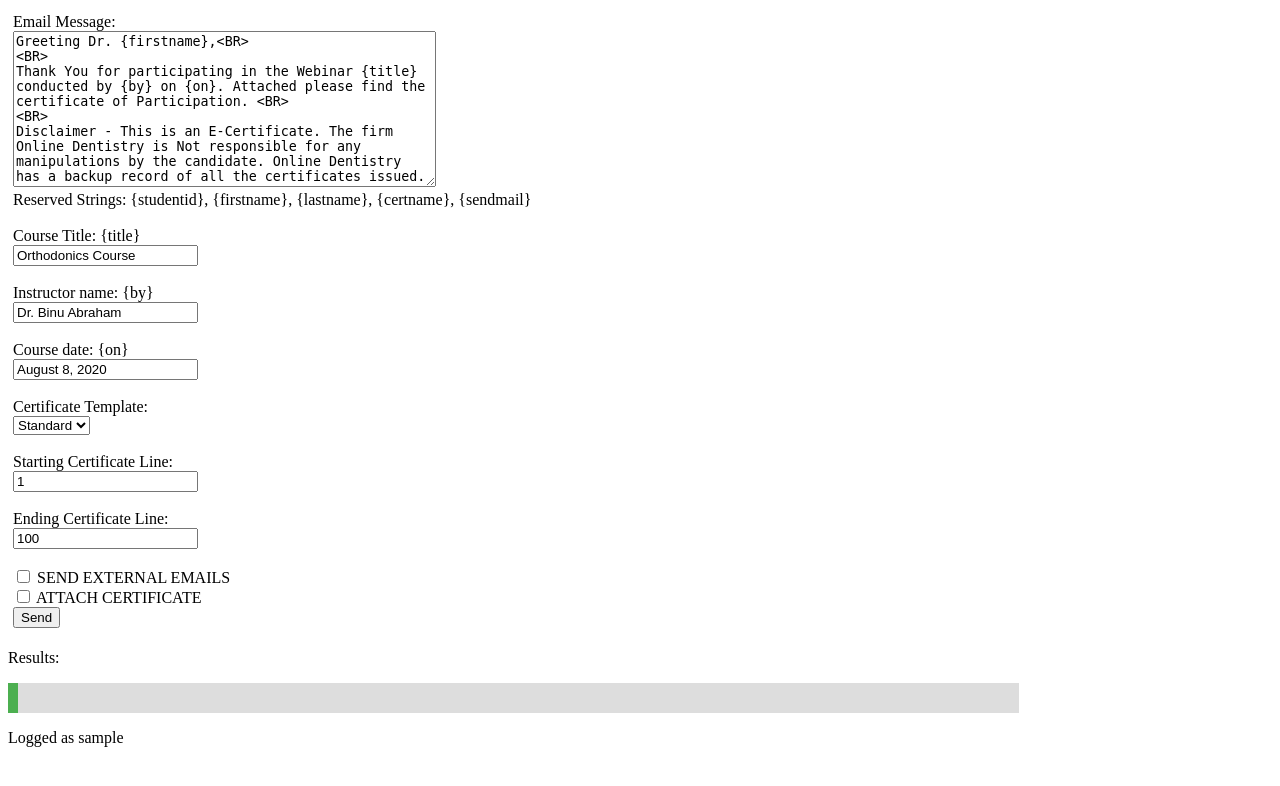
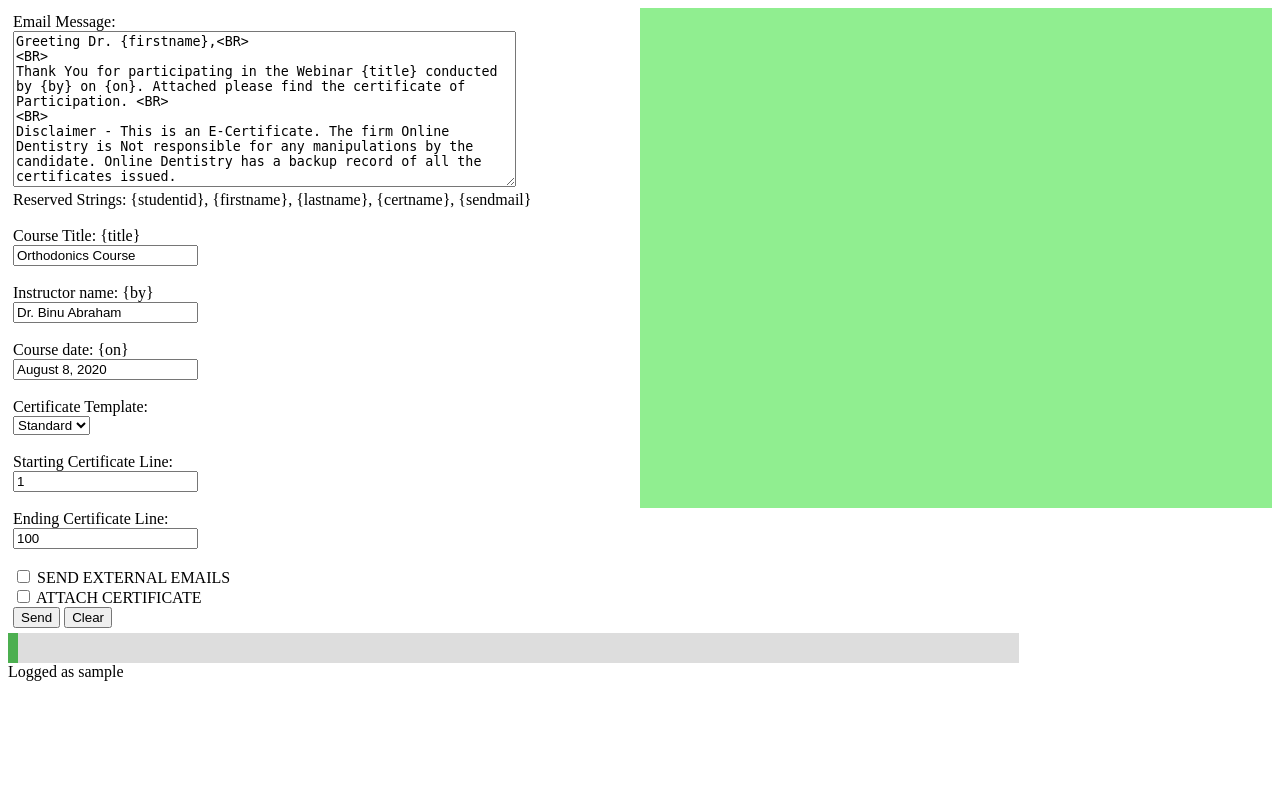
Before and after one commit to bijuabraham/OnlineDentistry, a PHP site: page /certform.php in a window 1280 px wide. Shown: the top 786 px of the page. Run offline with PHP 8.4, Linux system fonts and the light colour scheme; the visitor is signed in with stand-in values (Sample User, id 1); a stand-in replaces the project's code that opens the database connection.

Commit message:
Moved messages to right

```diff
--- a/certform.php
+++ b/certform.php
@@ -37,12 +37,23 @@ foreach(glob("certs/*") as $f) {
   height: 30px;
   background-color: #4CAF50;
 }
+.resultmessage {
+  width: 50%;
+  float: right;
+  height: 500px;
+  background-color: lightgreen;
+  overflow-x: hidden;
+  overflow-y: auto;
+}
 </style>
-
+<div class="resultmessage">
+  <p id = "successmessage"></p>
+  <p id = "errormessage"></p>
+</div>
 <span class="span_edit_right">
     <form name="form2" method="post" action="#" style="padding:5px;">
     <label for="Message">Email Message:</label><BR>
-    <textarea id="message" name="message" rows="10" cols="50">
+    <textarea id="message" name="message" rows="10" cols="60">
 Greeting Dr. {firstname},<BR>
 <BR>
 Thank You for participating in the Webinar {title} conducted by {by} on {on}. Attached please find the certificate of Participation. <BR>
@@ -77,12 +88,10 @@ Email: {sendmail}<BR>
     <input type="checkbox" id="external" name="external" value="external" unchecked><label for="external"> SEND EXTERNAL EMAILS</label><BR>
     <input type="checkbox" id="attach" name="attach" value="attach" unchecked><label for="attach"> ATTACH CERTIFICATE</label><BR>
     <input type="submit" id="submit" name="submit" value="Send" onclick="move()">
+    <input type="reset" id="reset" name="reset" value="Clear" onclick="clearprevious()">
     </form>
 </span>
-<p>Results:</p>
 <div id="myProgress">
   <div id="myBar"></div>
 </div>
-<p id = "successmessage"></p>
-<p id = "errormessage"></p>
 <?php od_footer(); ?>
--- a/certmailer.js
+++ b/certmailer.js
@@ -60,6 +60,7 @@ function move() {
 
   function clearprevious() {
     i = 0;
+    move();
     successcount=0;
     $("#successmessage").html("");
   }
--- a/certmailer.php
+++ b/certmailer.php
@@ -51,7 +51,7 @@
         }
         else
         {
-            echo($studentid . ":" . $certname . "-FAIL<BR>");
+            echo($studentid . ":" . $certname . "<font color=red>-FAIL<BR></font>");
         }
         ob_flush();
     }
```
